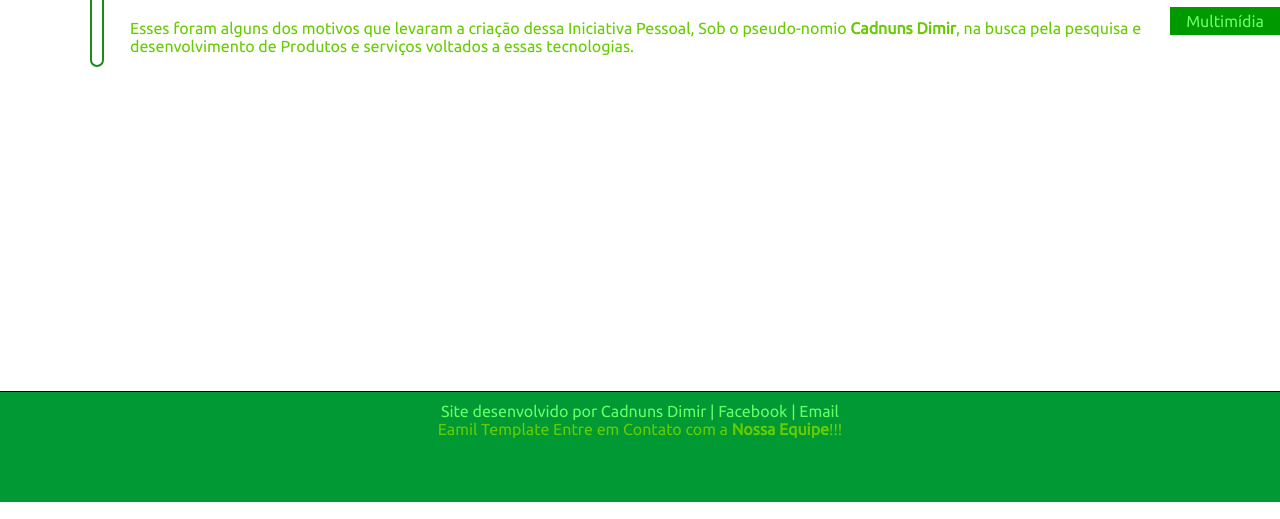
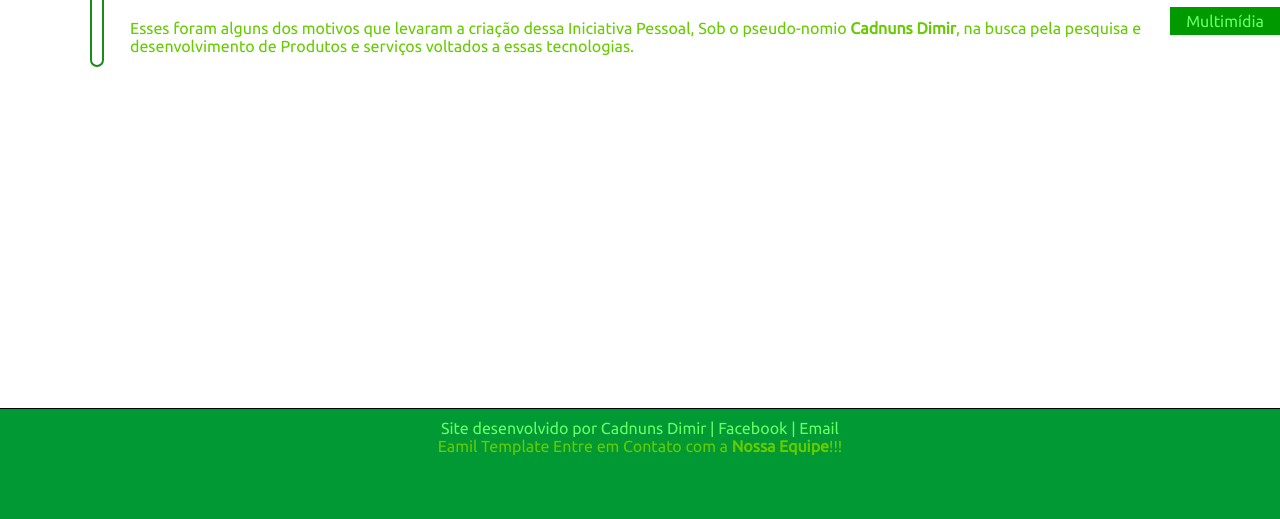
Before and after one commit to CadnunsDimir/cadnunsdimir.github.io, a plain HTML site: page index.html in a window 1280 px wide. Shown: the part 298-817 px from the top of the page. Drawn offline with Linux system fonts and the light colour scheme.

Commit message:
Update cadnuns.css

```diff
--- a/css/cadnuns.css
+++ b/css/cadnuns.css
@@ -110,8 +110,11 @@ and open the template in the editor.
     section.index p{
    padding-right:30px;
    padding-left:50px;
-}
+   }
 
+     #conteudo{
+     	min-height:600px;
+     }
 }
 
 
```
